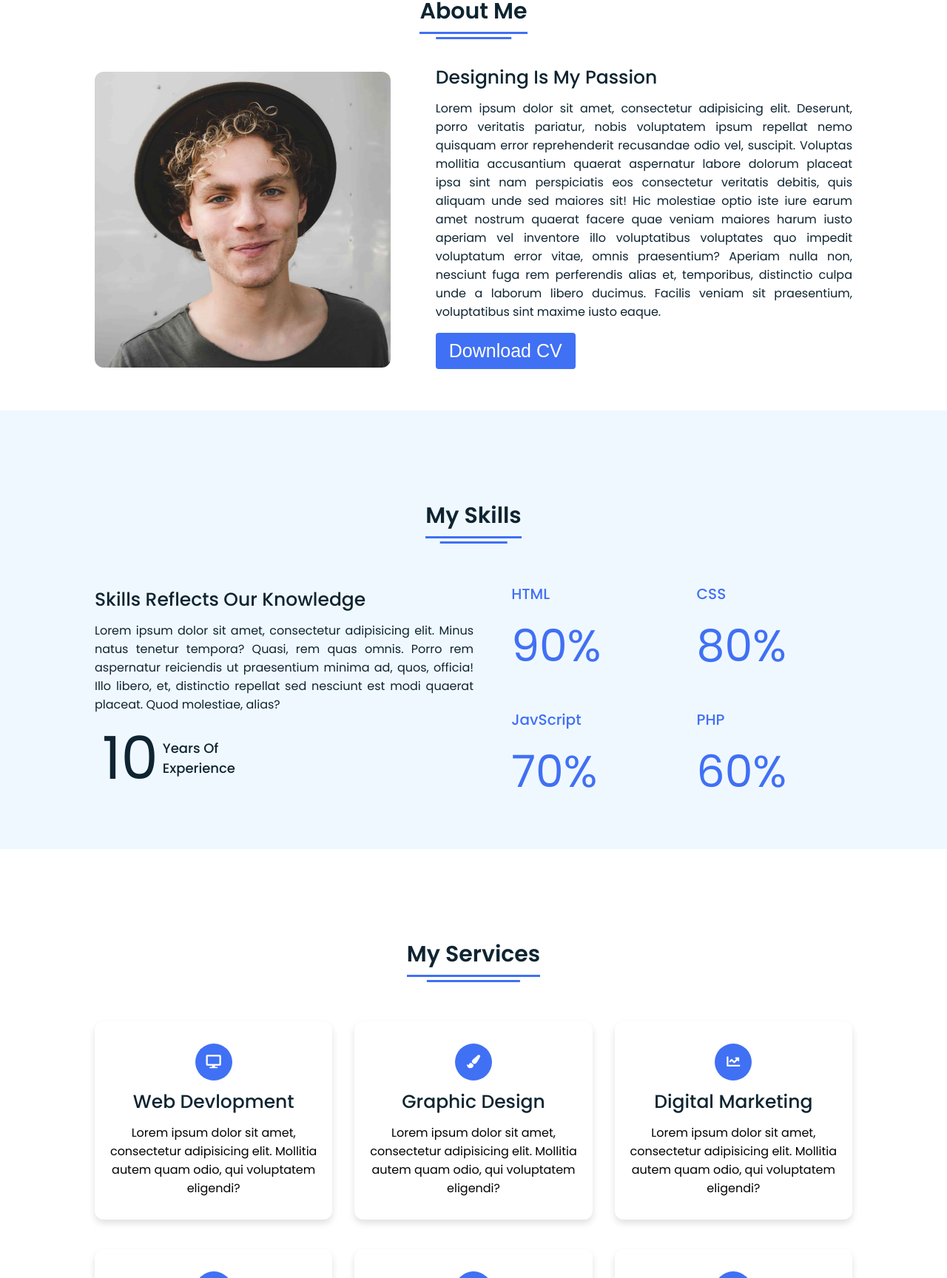
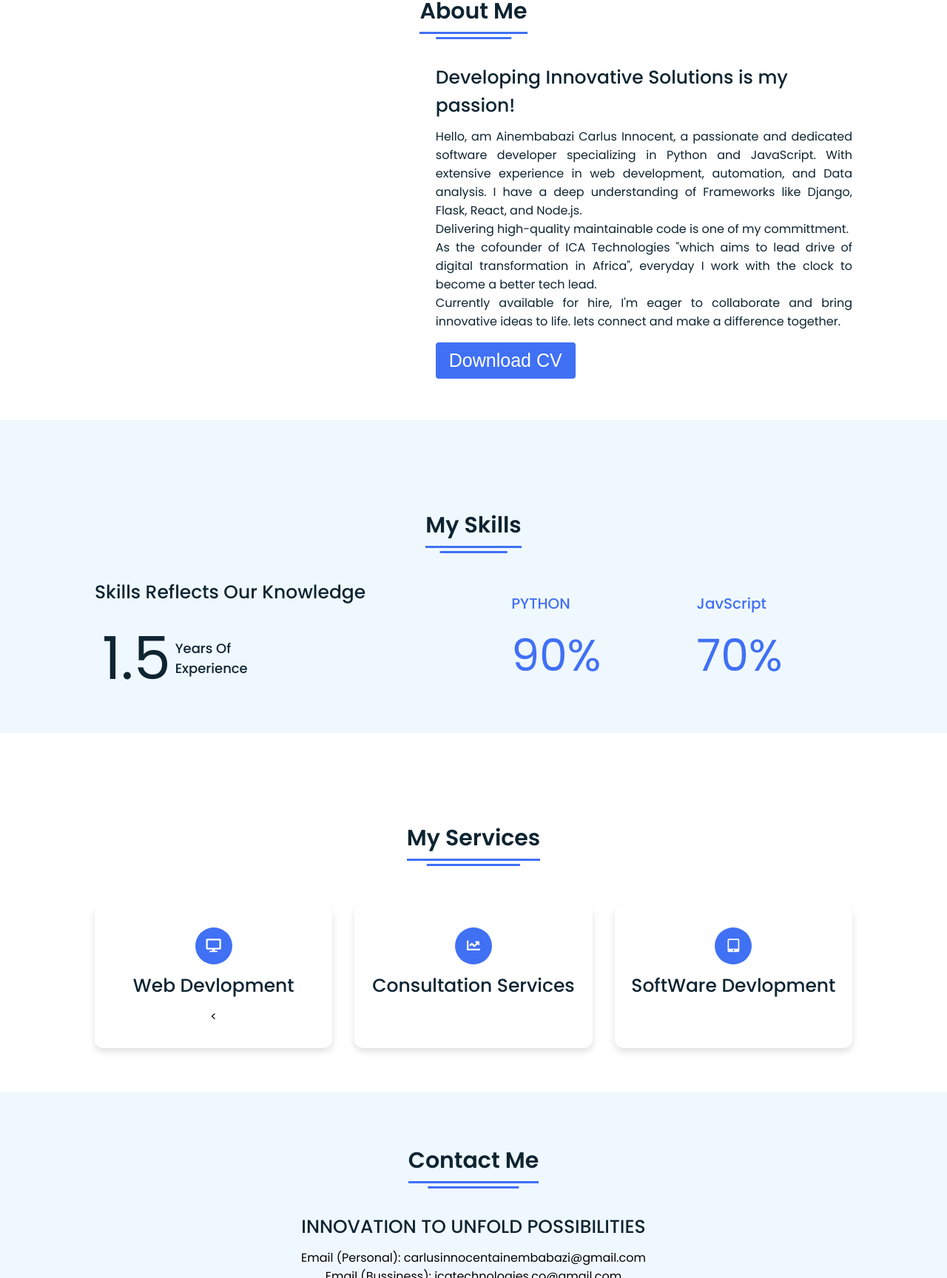
Before and after one commit to CarlusInnocent/CarlusInnocent.github.io, a plain HTML site: page personalweb/index.html in a window 1280 px wide. Shown: the part 887-2615 px from the top of the page at 74% size. Drawn offline with Linux system fonts and the light colour scheme.

Commit message:
tailored my web to more personal preferance

```diff
--- a/personalweb/index.html
+++ b/personalweb/index.html
@@ -29,7 +29,7 @@
           </div>
         </ul>
         <div class="media-icons">
-          <a href="#"><i class="fab fa-facebook-f"></i></a>
+          <!--<a href="#"><i class="fab fa-facebook-f"></i></a> -->
           <a href="https://x.com/carlus_innocent?s=21"><i class="fab fa-twitter"></i></a>
           <a href="https://www.instagram.com/carlusinnocent?igsh=MXg1Nm8ybHdpZXA1bw%3D%3D&utm_source=qr"><i class="fab fa-instagram"></i></a>
           <a href="https://www.linkedin.com/in/carlus-innocent-ainembabazi-7453082a5?utm_source=share&utm_campaign=share_via&utm_content=profile&utm_medium=ios_app"><i class="fab fa-linkedin"></i></a>
@@ -44,10 +44,10 @@
     <section class="home" id="home">
       <div class="home-content">
         <div class="text">
-          <div class="text-one">Hello,</div>
-          <div class="text-two">I'm Prem Shahi</div>
-          <div class="text-three">UI/UX Designer</div>
-          <div class="text-four">From Nepal</div>
+          <div class="text-one">Hello, am;</div>
+          <div class="text-two">A Carlus Innocent</div>
+          <div class="text-three">A Software Developer<br>CEO ICA Technologies</div>
+          <div class="text-four">From Uganda</div>
         </div>
         <div class="button">
           <button>Hire Me</button>
@@ -61,13 +61,12 @@
         <div class="title"><span>About Me</span></div>
         <div class="about-details">
           <div class="left">
-            <img src="about.jpg" alt="" />
+            <!--<img src="about.jpg" alt="" /> -->
           </div>
           <div class="right">
-            <div class="topic">Designing Is My Passion</div>
+            <div class="topic">Developing Innovative Solutions is my passion!</div>
             <p>
-              Lorem ipsum dolor sit amet, consectetur adipisicing elit. Deserunt, porro veritatis pariatur, nobis voluptatem ipsum repellat nemo quisquam error reprehenderit recusandae odio vel, suscipit. Voluptas mollitia accusantium quaerat aspernatur labore dolorum placeat ipsa sint nam perspiciatis eos consectetur veritatis debitis, quis aliquam unde sed maiores sit! Hic molestiae optio iste
-              iure earum amet nostrum quaerat facere quae veniam maiores harum iusto aperiam vel inventore illo voluptatibus voluptates quo impedit voluptatum error vitae, omnis praesentium? Aperiam nulla non, nesciunt fuga rem perferendis alias et, temporibus, distinctio culpa unde a laborum libero ducimus. Facilis veniam sit praesentium, voluptatibus sint maxime iusto eaque.
+              Hello, am Ainembabazi Carlus Innocent, a passionate and dedicated software developer specializing in Python and JavaScript. With extensive experience in web development, automation, and Data analysis. I have a deep understanding of Frameworks like Django, Flask, React, and Node.js.<br>Delivering high-quality maintainable code is one of my committment. <br>As the cofounder of ICA Technologies "which aims to lead drive of digital transformation in Africa", everyday I work with the clock to become a better tech lead.<br>Currently available for hire, I'm eager to collaborate and bring innovative ideas to life. lets connect and make a difference together.
             </p>
             <div class="button">
               <button>Download CV</button>
@@ -85,9 +84,11 @@
         <div class="skills-details">
           <div class="text">
             <div class="topic">Skills Reflects Our Knowledge</div>
-            <p>Lorem ipsum dolor sit amet, consectetur adipisicing elit. Minus natus tenetur tempora? Quasi, rem quas omnis. Porro rem aspernatur reiciendis ut praesentium minima ad, quos, officia! Illo libero, et, distinctio repellat sed nesciunt est modi quaerat placeat. Quod molestiae, alias?</p>
+            <p>
+              <!--I WILL TALK ABOUT MY SKILLS LATER ON-->
+            </p>
             <div class="experience">
-              <div class="num">10</div>
+              <div class="num">1.5</div>
               <div class="exp">
                 Years Of <br />
                 Experience
@@ -96,21 +97,21 @@
           </div>
           <div class="boxes">
             <div class="box">
-              <div class="topic">HTML</div>
+              <div class="topic">PYTHON</div>
               <div class="per">90%</div>
             </div>
-            <div class="box">
+            <!--<div class="box">
               <div class="topic">CSS</div>
               <div class="per">80%</div>
-            </div>
+            </div> -->
             <div class="box">
               <div class="topic">JavScript</div>
               <div class="per">70%</div>
             </div>
-            <div class="box">
+            <!--<div class="box">
               <div class="topic">PHP</div>
               <div class="per">60%</div>
-            </div>
+            </div> -->
           </div>
         </div>
       </div>
@@ -126,23 +127,27 @@
               <i class="fas fa-desktop"></i>
             </div>
             <div class="topic">Web Devlopment</div>
-            <p>Lorem ipsum dolor sit amet, consectetur adipisicing elit. Mollitia autem quam odio, qui voluptatem eligendi?</p>
+            <p>
+              <<!-- -->
+            </p>
           </div>
-          <div class="box">
+          <!--<div class="box">
             <div class="icon">
               <i class="fas fa-paint-brush"></i>
             </div>
             <div class="topic">Graphic Design</div>
             <p>Lorem ipsum dolor sit amet, consectetur adipisicing elit. Mollitia autem quam odio, qui voluptatem eligendi?</p>
-          </div>
+          </div>-->
           <div class="box">
             <div class="icon">
               <i class="fas fa-chart-line"></i>
             </div>
-            <div class="topic">Digital Marketing</div>
-            <p>Lorem ipsum dolor sit amet, consectetur adipisicing elit. Mollitia autem quam odio, qui voluptatem eligendi?</p>
+            <div class="topic">Consultation Services</div>
+            <p>
+              <!---->
+            </p>
           </div>
-          <div class="box">
+          <!--<div class="box">
             <div class="icon">
               <i class="fab fa-android"></i>
             </div>
@@ -155,13 +160,15 @@
             </div>
             <div class="topic">Photography</div>
             <p>Lorem ipsum dolor sit amet, consectetur adipisicing elit. Mollitia autem quam odio, qui voluptatem eligendi?</p>
-          </div>
+          </div>-->
           <div class="box">
             <div class="icon">
               <i class="fas fa-tablet-alt"></i>
             </div>
-            <div class="topic">Apps Devlopment</div>
-            <p>Lorem ipsum dolor sit amet, consectetur adipisicing elit. Mollitia autem quam odio, qui voluptatem eligendi?</p>
+            <div class="topic">SoftWare Devlopment</div>
+            <p>
+              <!---->
+            </p>
           </div>
         </div>
       </div>
@@ -172,8 +179,10 @@
       <div class="content">
         <div class="title"><span>Contact Me</span></div>
         <div class="text">
-          <div class="topic">Have Any Project?</div>
-          <p>Lorem ipsum dolor sit amet, consectetur adipisicing elit. Ipsam neque ipsum corrupti dolores, facere numquam voluptate aspernatur sit perferendis qui nisi modi! Recusandae deserunt consequatur voluptatibus alias repellendus nobis eligendi.</p>
+          <div class="topic">INNOVATION TO UNFOLD POSSIBILITIES</div>
+          <p>
+            Email (Personal): carlusinnocentainembabazi@gmail.com<br>Email (Bussiness): icatechnologies.co@gmail.com
+          </p>
           <div class="button">
             <button>Let's Chat</button>
           </div>
--- a/personalweb/style.css
+++ b/personalweb/style.css
@@ -111,7 +111,7 @@ nav.sticky .menu-btn{
 .home{
   height: 100vh;
   width: 100%;
-  background: url("background.png") no-repeat;
+  /*background: url("background.png") no-repeat;*/
   background-size: cover;
   background-position: center;
   background-attachment: fixed;
```
